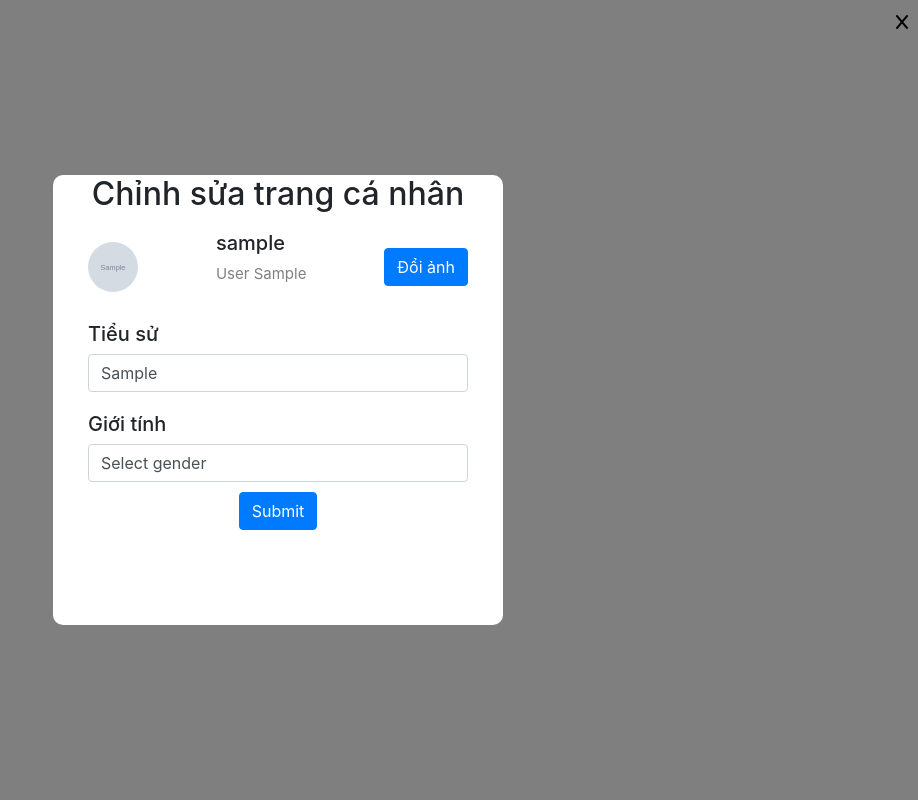
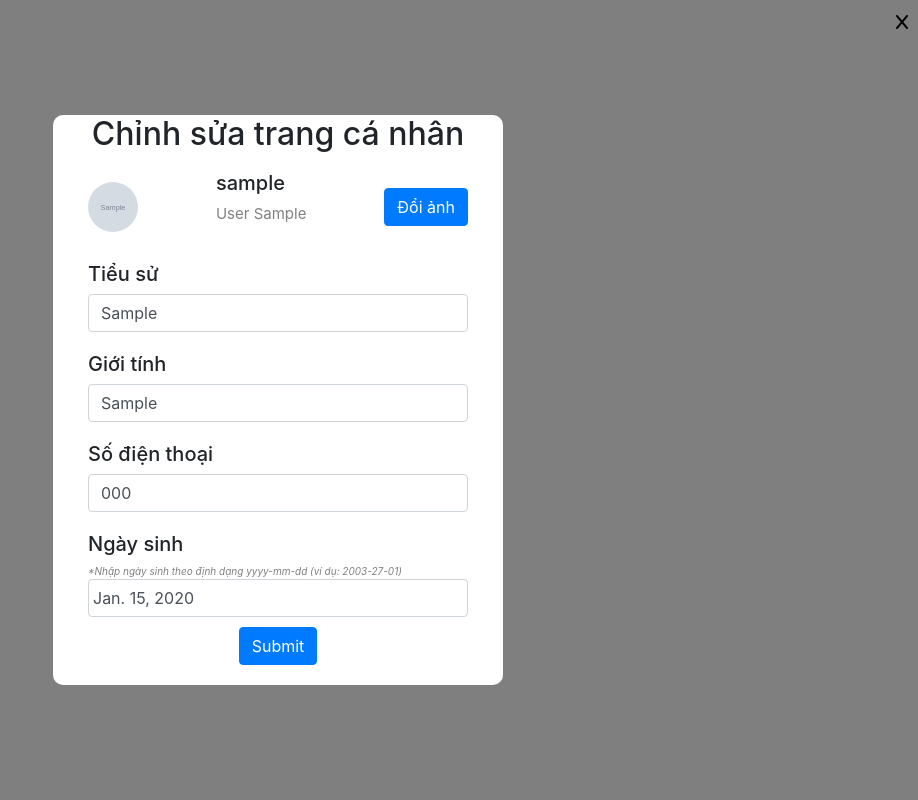
Before and after one commit to thientranreal/InstagramProject, a Django app: page /editProfile in a window 1280 px wide. Shown: the whole page, without its empty margins (362-1280 px from the left). Run offline with Django 4.2, Linux system fonts and the light colour scheme; a user stored in the database is signed in; tables that the repository leaves empty hold one stand-in row (values such as "Sample post"); grey boxes marked "Sample" are stand-in pictures; some libraries are stand-ins or nearby versions.

Commit message:
Completed: handle editing personal page

```diff
--- a/apps/static/css/editProfile.css
+++ b/apps/static/css/editProfile.css
@@ -23,7 +23,7 @@
     top: 50%;
     left: 50%;
     transform: translate(-50%, -50%);
-    height: 450px;
+    height: 570px;
     width: 450px !important;
     background-color: white;
     border-radius: 10px;
@@ -64,3 +64,21 @@
     padding: 10px 20px;
 
 }
+.so-dien-thoai{
+    display: block;
+    padding: 10px 20px;
+}
+.ngay-sinh{
+    display: block;
+    padding: 10px 20px;
+}
+
+.ngay-sinh p{
+    font-size: 10px;
+    display: flex;
+    align-items: flex-start;
+    color: gray;
+    font-style: italic;
+    margin: 0;
+    padding: 0;
+}
--- a/apps/static/js/editProfile.js
+++ b/apps/static/js/editProfile.js
@@ -0,0 +1,22 @@
+
+// xử lý load ảnh
+document.getElementById('changeImg').addEventListener('click', function(e) {
+    // Ngăn chặn hành vi mặc định của thẻ <a>
+    e.preventDefault();
+    // Kích hoạt input type=file khi click vào thẻ <a>
+    document.getElementById('imageInput').click();
+});
+
+// Lắng nghe sự kiện thay đổi của input type=file
+document.getElementById('imageInput').addEventListener('change', function() {
+    // Lấy file đã chọn
+    const selectedFile = this.files[0];
+    if (selectedFile) {
+        // Tạo đường dẫn đến file đã chọn
+        const objectURL = URL.createObjectURL(selectedFile);
+        // Hiển thị ảnh đã chọn lên thẻ <img>
+        document.getElementById('selectedAvt').src = objectURL;
+        // Ẩn class select-icon\
+    }
+});
+// end
--- a/apps/templates/apps/createPost.html
+++ b/apps/templates/apps/createPost.html
@@ -38,8 +38,11 @@
                 </section>
                 <section class="content">
                     <div class="user">
+                        {%if nguoi_dung.avatar%}
                         <a href=""><img src="{{nguoi_dung.avatar.url}}" class="img-fluid" style="width: 30px; height: 30px; border-radius: 100%;" alt="Your Image"></a>
-
+                        {%else%}
+                        <a href=""><img src="{% static 'assets/images/profile/status-0.png' %}" class="img-fluid" style="width: 30px; height: 30px; border-radius: 100%;" alt="Your Image"></a>
+                        {%endif%}
                         <h4><span>{{nguoi_dung.user}}</span></h4>
                     </div>
                     <div class="text">
--- a/apps/templates/apps/editProfile.html
+++ b/apps/templates/apps/editProfile.html
@@ -1,54 +1,89 @@
-
 <!DOCTYPE html>
 <html lang="en">
+
 <head>
     <meta charset="UTF-8">
     <meta name="viewport" content="width=device-width, initial-scale=1.0">
     <title>Edit profile</title>
     {% load static %}
-    <link rel="stylesheet" href="{% static 'css/editProfile.css' %}"/>
-    <link href="https://cdn.jsdelivr.net/npm/bootstrap@5.3.3/dist/css/bootstrap.min.css" rel="stylesheet" integrity="sha384-QWTKZyjpPEjISv5WaRU9OFeRpok6YctnYmDr5pNlyT2bRjXh0JMhjY6hW+ALEwIH" crossorigin="anonymous">
+    <link rel="stylesheet" href="{% static 'css/editProfile.css' %}" />
+    <link href="https://cdn.jsdelivr.net/npm/bootstrap@5.3.3/dist/css/bootstrap.min.css" rel="stylesheet"
+        integrity="sha384-QWTKZyjpPEjISv5WaRU9OFeRpok6YctnYmDr5pNlyT2bRjXh0JMhjY6hW+ALEwIH" crossorigin="anonymous">
     <!-- Link đến Bootstrap CSS -->
     <link href="https://stackpath.bootstrapcdn.com/bootstrap/4.5.2/css/bootstrap.min.css" rel="stylesheet">
 </head>
+
 <body>
+    <form method="post" action="{% url 'edit_profile' %}">
+        {% csrf_token %}
         <div class="main">
             <a href="{% url 'profile' %}"><i class="fa-solid fa-x"></i></a>
             {%if nguoi_dung %}
             <div class="container">
                 <h2>Chỉnh sửa trang cá nhân</h2>
                 <div class="avt">
-                <img src="{{nguoi_dung.avatar.url}}" id="selectedAvt" class="img-fluid" style="width: 50px; height: 50px; border-radius: 100%;">
+                    {%if nguoi_dung.avatar %}
+                    <img src="{{nguoi_dung.avatar.url}}" id="selectedAvt" class="img-fluid"
+                        style="width: 50px; height: 50px; border-radius: 100%;">
+                    {%else%}
+                    <img src="{% static 'assets/images/profile/status-0.png' %}" id="selectedAvt" class="img-fluid"
+                        style="width: 50px; height: 50px; border-radius: 100%;">
 
+                    {%endif%}
                     <div class="basic-info">
                         <h3><span>{{nguoi_dung.user.username}}</span></h3>
                         <p><span>{{nguoi_dung.user.last_name}} {{nguoi_dung.user.first_name}} </span></p>
                     </div>
                     <button id="changeImg" class="btn btn-primary">Đổi ảnh</button>
+                    <input type="file" id="imageInput" style="display:none;" accept="image/*" name="hinhanh_url"/>
                 </div>
 
                 <div class="description">
                     <h3>Tiểu sử</h3>
-                <input type="text" class="form-control" id="textDescription" placeholder="Enter description..." value="{{nguoi_dung.mota}}">
+                    <input type="text" class="form-control" id="textDescription" placeholder="Enter description..."
+                        value="{{nguoi_dung.mota}}" name="mota">
                 </div>
                 <div class="gioiTinh">
                     <h3>Giới tính</h3>
-                <select class="form-control" id="genderSelect">
-                    <option value="">Select gender</option>
+                    <select class="form-control" id="genderSelect" name="gioitinh" >
+                        <option value="" selected disabled hidden>{{nguoi_dung.gioitinh}}</option>
                         <option value="male">Male</option>
                         <option value="female">Female</option>
                         <option value="other">Other</option>
                     </select>
                 </div>
+                <div class="so-dien-thoai">
+                    <h3>Số điện thoại</h3>
+                    <input type="text" class="form-control" id="textDescription" placeholder="Enter description..."
+                        value="{{nguoi_dung.phone}}" name="phone">
+                </div>
+                <div class="ngay-sinh">
+                    <h3>Ngày sinh</h3>
+                    <p>*Nhập ngày sinh theo định dạng yyyy-mm-dd (ví dụ: 2003-27-01)</p>
+                    <input type="text" class="form-control datepicker" value="{{nguoi_dung.ngaysinh}}" name="ngaysinh">
+                </div>
+
                 <button type="submit" class="btn btn-primary">Submit</button>
             </div>
             {%endif%}
         </div>
+    </form>
 
-
-
+    <script>
+        $(document).ready(function () {
+            $('.datepicker').datepicker({
+                format: 'yyyy-mm-dd', // Định dạng ngày tháng năm (ngày/tháng/năm)
+                autoclose: true // Tự động đóng khi chọn ngày
+            });
+        });
+    </script>
+    <script src="https://ajax.googleapis.com/ajax/libs/jquery/3.5.1/jquery.min.js"></script>
+    <!-- Link thư viện Bootstrap Datepicker CSS -->
+    <link href="https://cdn.jsdelivr.net/npm/bootstrap-datepicker/dist/css/bootstrap-datepicker.min.css"
+        rel="stylesheet">
     <script src="https://kit.fontawesome.com/56362bb265.js" crossorigin="anonymous"></script>
     <script src="https://cdnjs.cloudflare.com/ajax/libs/jquery/3.7.1/jquery.min.js"></script>
     <script src="{% static 'js/editProfile.js' %}"></script>
 </body>
+
 </html>
--- a/apps/urls.py
+++ b/apps/urls.py
@@ -24,6 +24,7 @@
     path('messengerajax/<int:id>/', views.load_mess, name='load_mess'),
     path('commentajax/<int:id>/', views.load_comment, name='load_comment'),
     path('editProfile', views.editProfile,name='editProfile'),
+    path('edit_profile', views.edit_profile,name='edit_profile'),
     path('createPost', views.createPost,name='createPost'),
     path('create_post', views.create_post,name='create_post'),
 
--- a/apps/views.py
+++ b/apps/views.py
@@ -359,3 +359,29 @@
     else:
         # Xử lý logic khi yêu cầu không phải là POST
         pass
+
+
+def edit_profile(request):
+    if request.method == 'POST':
+        current_user = request.user
+        # Lấy dữ liệu từ request
+        mota = request.POST.get('mota')
+        hinhanh_url = request.POST.get('hinhanh_url')  # Đã cung cấp URL hình ảnh trong template
+        ngaysinh=request.POST.get('ngaysinh')
+        phone=request.POST.get('phone')
+        gioitinh=request.POST.get('gioitinh')
+
+        # Tạo một bài đăng mới
+        nguoidung = NguoiDung.objects.filter(user=current_user).update(
+            ngaysinh=ngaysinh,
+            avatar=hinhanh_url,
+            phone=phone,
+            gioitinh=gioitinh,
+            mota=mota
+        )
+
+        # Chuyển hướng người dùng đến trang khác hoặc thông báo thành công
+        return redirect('profile')  # Chuyển hướng về trang chủ sau khi chia sẻ thành công
+    else:
+        # Xử lý logic khi yêu cầu không phải là POST
+        pass
```
Lines whose indentation alone changed are shown as unchanged.
